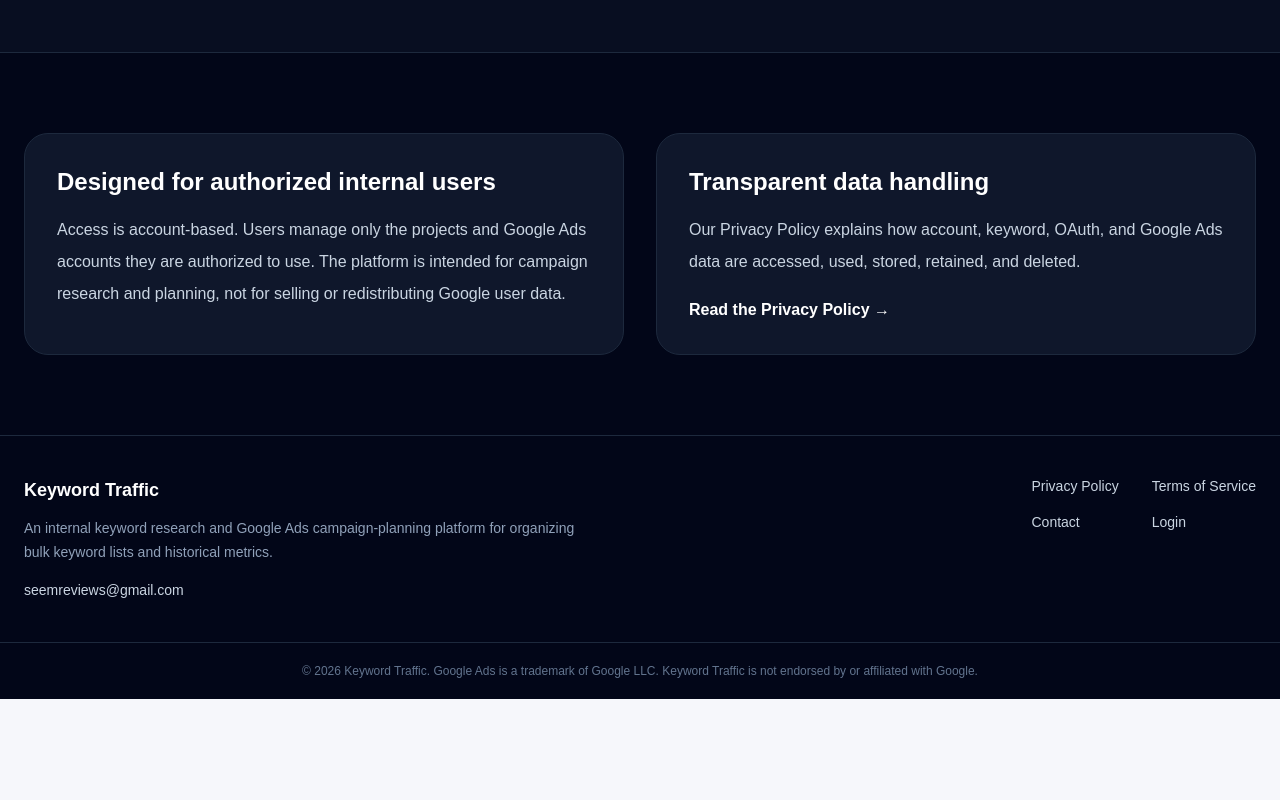
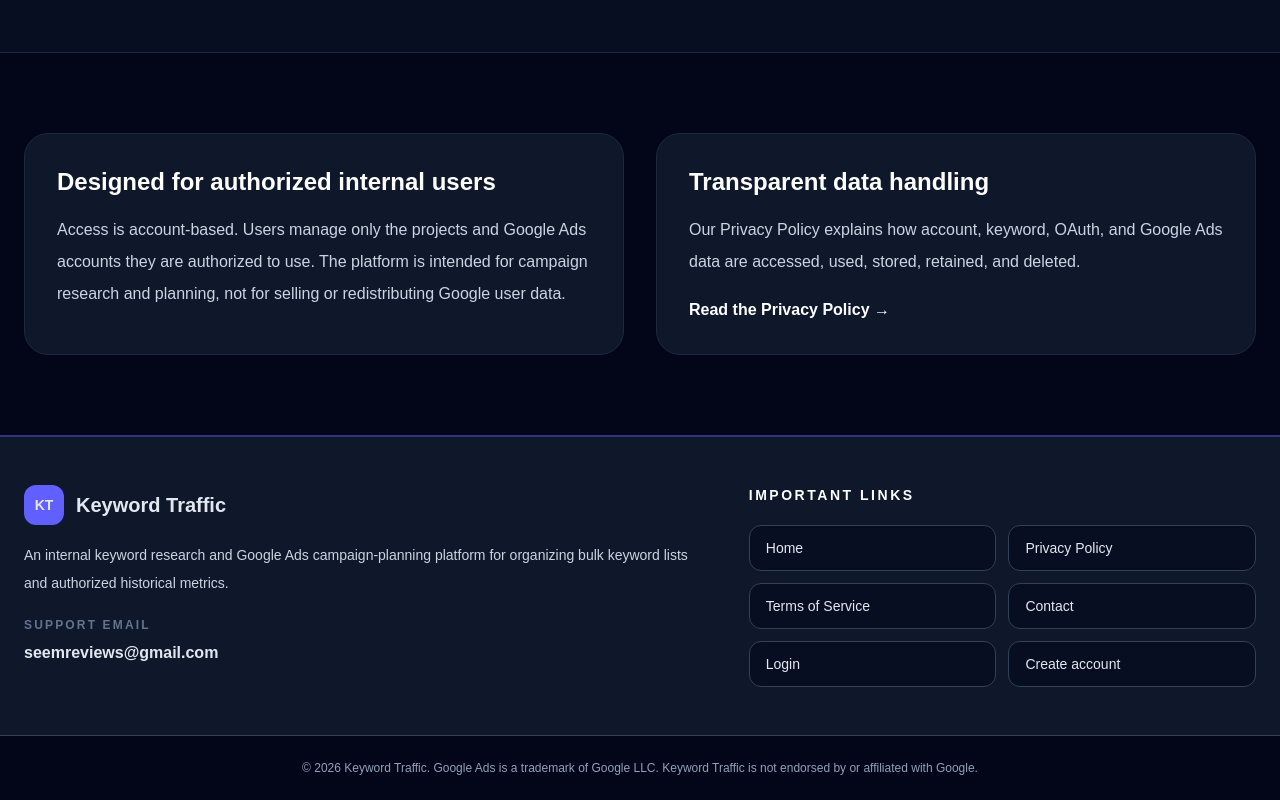
Before and after one commit to farrukhan11/KeywordTraffic, a Next.js app: page / in a window 1280 px wide. Shown: the part 1404-2204 px from the top of the page. Before the commit the page ends 2103 px from the top, so only its background shows below. Built offline with nearby package versions, Linux system fonts and the light colour scheme.

Commit message:
Make homepage footer and legal links clearly visible

```diff
--- a/app/components/SiteFooter.jsx
+++ b/app/components/SiteFooter.jsx
@@ -1,39 +1,56 @@
 import Link from "next/link";
+
+const footerLinks = [
+  { href: "/", label: "Home" },
+  { href: "/privacy", label: "Privacy Policy" },
+  { href: "/terms", label: "Terms of Service" },
+  { href: "/contact", label: "Contact" },
+  { href: "/login", label: "Login" },
+  { href: "/register", label: "Create account" },
+];
 
 export default function SiteFooter() {
   return (
-    <footer className="border-t border-slate-800 bg-slate-950 text-slate-300">
-      <div className="mx-auto grid max-w-7xl gap-8 px-6 py-10 md:grid-cols-[1.5fr_1fr] md:items-start">
+    <footer className="mt-auto border-t-2 border-indigo-500/40 bg-slate-900 text-slate-200">
+      <div className="mx-auto max-w-7xl px-6 py-12">
+        <div className="grid gap-10 lg:grid-cols-[1.35fr_1fr] lg:items-start">
           <div>
-          <div className="text-lg font-bold text-white">Keyword Traffic</div>
-          <p className="mt-3 max-w-xl text-sm leading-6 text-slate-400">
-            An internal keyword research and Google Ads campaign-planning platform for organizing bulk keyword lists and historical metrics.
+            <Link className="inline-flex items-center gap-3 text-xl font-black text-white" href="/">
+              <span className="flex h-10 w-10 items-center justify-center rounded-xl bg-indigo-500 text-sm">KT</span>
+              Keyword Traffic
+            </Link>
+            <p className="mt-4 max-w-2xl text-sm leading-7 text-slate-300">
+              An internal keyword research and Google Ads campaign-planning platform for organizing bulk keyword lists and authorized historical metrics.
             </p>
+            <div className="mt-5">
+              <p className="text-xs font-semibold uppercase tracking-[0.18em] text-slate-500">Support email</p>
               <a
-            className="mt-4 inline-block text-sm font-medium text-indigo-300 hover:text-indigo-200"
+                className="mt-2 inline-block font-semibold text-indigo-300 underline decoration-indigo-400/40 underline-offset-4 hover:text-indigo-200"
                 href="mailto:seemreviews@gmail.com"
               >
                 seemreviews@gmail.com
               </a>
             </div>
+          </div>
 
-        <div className="grid grid-cols-2 gap-4 text-sm md:justify-self-end">
-          <Link className="hover:text-white" href="/privacy">
-            Privacy Policy
+          <div>
+            <h2 className="text-sm font-bold uppercase tracking-[0.18em] text-white">Important links</h2>
+            <nav aria-label="Footer navigation" className="mt-5 grid gap-3 sm:grid-cols-2">
+              {footerLinks.map((link) => (
+                <Link
+                  key={link.href}
+                  className="rounded-xl border border-slate-700 bg-slate-950/50 px-4 py-3 text-sm font-medium text-slate-200 transition hover:border-indigo-400/60 hover:text-white"
+                  href={link.href}
+                >
+                  {link.label}
                 </Link>
-          <Link className="hover:text-white" href="/terms">
-            Terms of Service
-          </Link>
-          <Link className="hover:text-white" href="/contact">
-            Contact
-          </Link>
-          <Link className="hover:text-white" href="/login">
-            Login
-          </Link>
+              ))}
+            </nav>
+          </div>
         </div>
       </div>
 
-      <div className="border-t border-slate-800 px-6 py-5 text-center text-xs text-slate-500">
+      <div className="border-t border-slate-700 bg-slate-950 px-6 py-5 text-center text-xs leading-6 text-slate-400">
         © 2026 Keyword Traffic. Google Ads is a trademark of Google LLC. Keyword Traffic is not endorsed by or affiliated with Google.
       </div>
     </footer>
```
Lines whose indentation alone changed are shown as unchanged.
